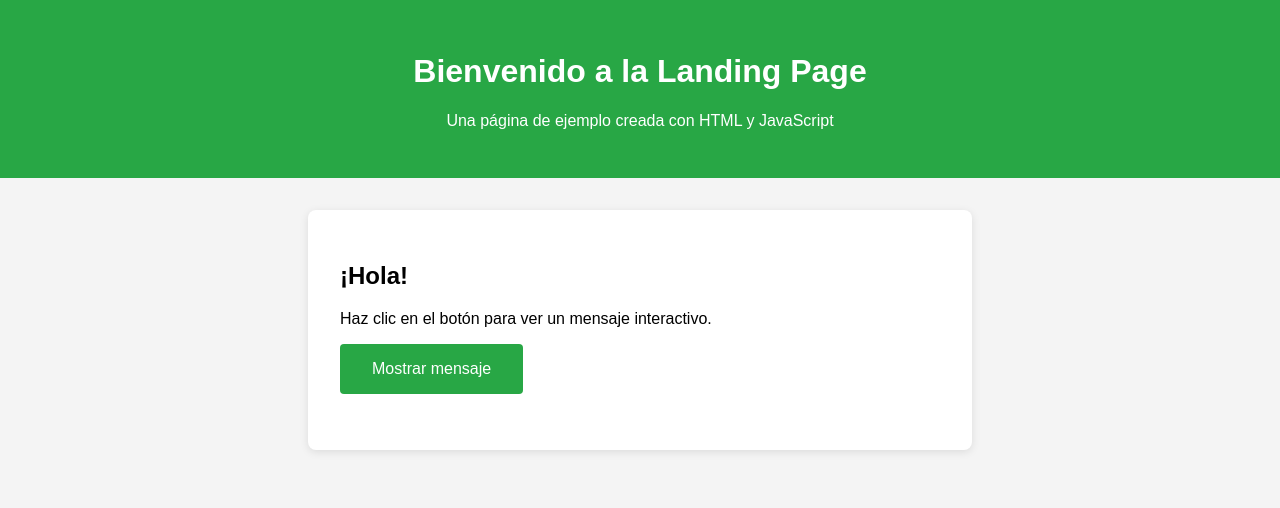
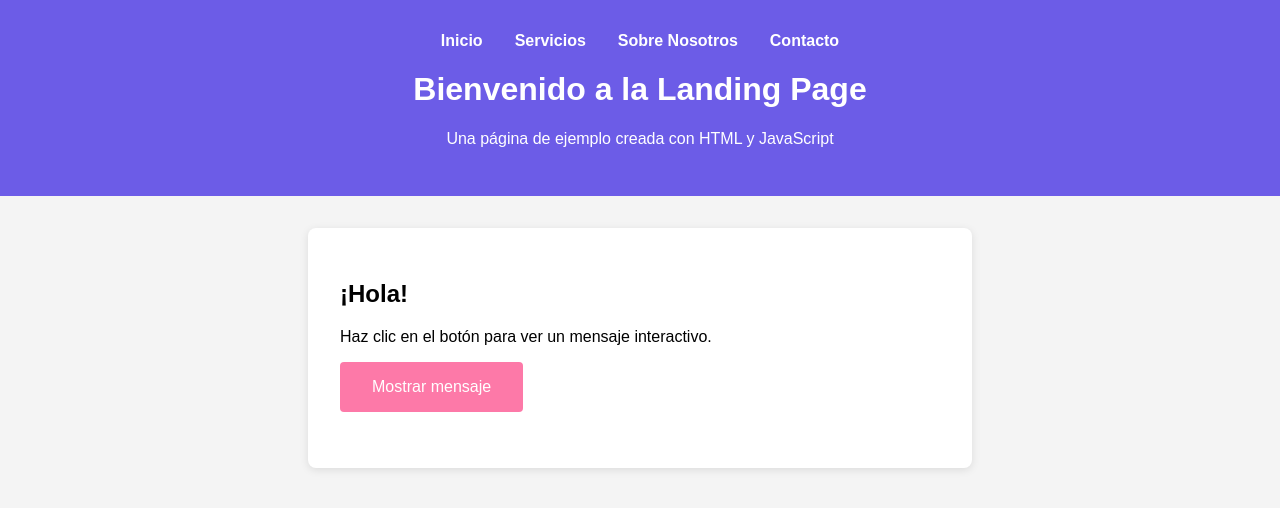
Before and after one commit to bernardoariel/chochodevops, a plain HTML site: page index.html in a window 1280 px wide. Drawn offline with Linux system fonts and the light colour scheme.

Commit message:
Agregando menu

```diff
--- /dev/null
+++ b/data.json
@@ -0,0 +1,6 @@
+[
+    { "nombre": "Inicio", "url": "#inicio" },
+    { "nombre": "Servicios", "url": "#servicios" },
+    { "nombre": "Sobre Nosotros", "url": "#sobre" },
+    { "nombre": "Contacto", "url": "#contacto" }
+]
--- a/index.html
+++ b/index.html
@@ -12,7 +12,7 @@
             background: #f4f4f4;
         }
         header {
-            background: #28a745;
+            background: #6c5ce7;
             color: #fff;
             padding: 2rem 0;
             text-align: center;
@@ -26,7 +26,7 @@
             box-shadow: 0 2px 8px rgba(0,0,0,0.1);
         }
         button {
-            background: #28a745;
+            background: #fd79a8;
             color: #fff;
             border: none;
             padding: 1rem 2rem;
@@ -35,7 +35,7 @@
             font-size: 1rem;
         }
         button:hover {
-            background: #218838;
+            background: #e84393;
         }
         #mensaje {
             margin-top: 1.5rem;
@@ -46,6 +46,9 @@
 </head>
 <body>
     <header>
+        <nav id="menu">
+            <!-- El menú se cargará aquí -->
+        </nav>
         <h1>Bienvenido a la Landing Page</h1>
         <p>Una página de ejemplo creada con HTML y JavaScript</p>
     </header>
@@ -59,6 +62,37 @@
         function mostrarMensaje() {
             document.getElementById('mensaje').textContent = '¡Gracias por visitar nuestra landing page!';
         }
+
+        // Cargar menú desde data.json
+        fetch('data.json')
+            .then(response => response.json())
+            .then(data => {
+                const nav = document.getElementById('menu');
+                const ul = document.createElement('ul');
+                ul.style.listStyle = 'none';
+                ul.style.display = 'flex';
+                ul.style.justifyContent = 'center';
+                ul.style.gap = '2rem';
+                ul.style.padding = '0';
+                ul.style.margin = '0 0 1rem 0';
+                data.forEach(item => {
+                    const li = document.createElement('li');
+                    const a = document.createElement('a');
+                    a.textContent = item.nombre;
+                    a.href = item.url;
+                    a.style.color = '#fff';
+                    a.style.textDecoration = 'none';
+                    a.style.fontWeight = 'bold';
+                    a.onmouseover = () => a.style.textDecoration = 'underline';
+                    a.onmouseout = () => a.style.textDecoration = 'none';
+                    li.appendChild(a);
+                    ul.appendChild(li);
+                });
+                nav.appendChild(ul);
+            })
+            .catch(err => {
+                document.getElementById('menu').textContent = 'No se pudo cargar el menú.';
+            });
     </script>
 </body>
 </html>
```
